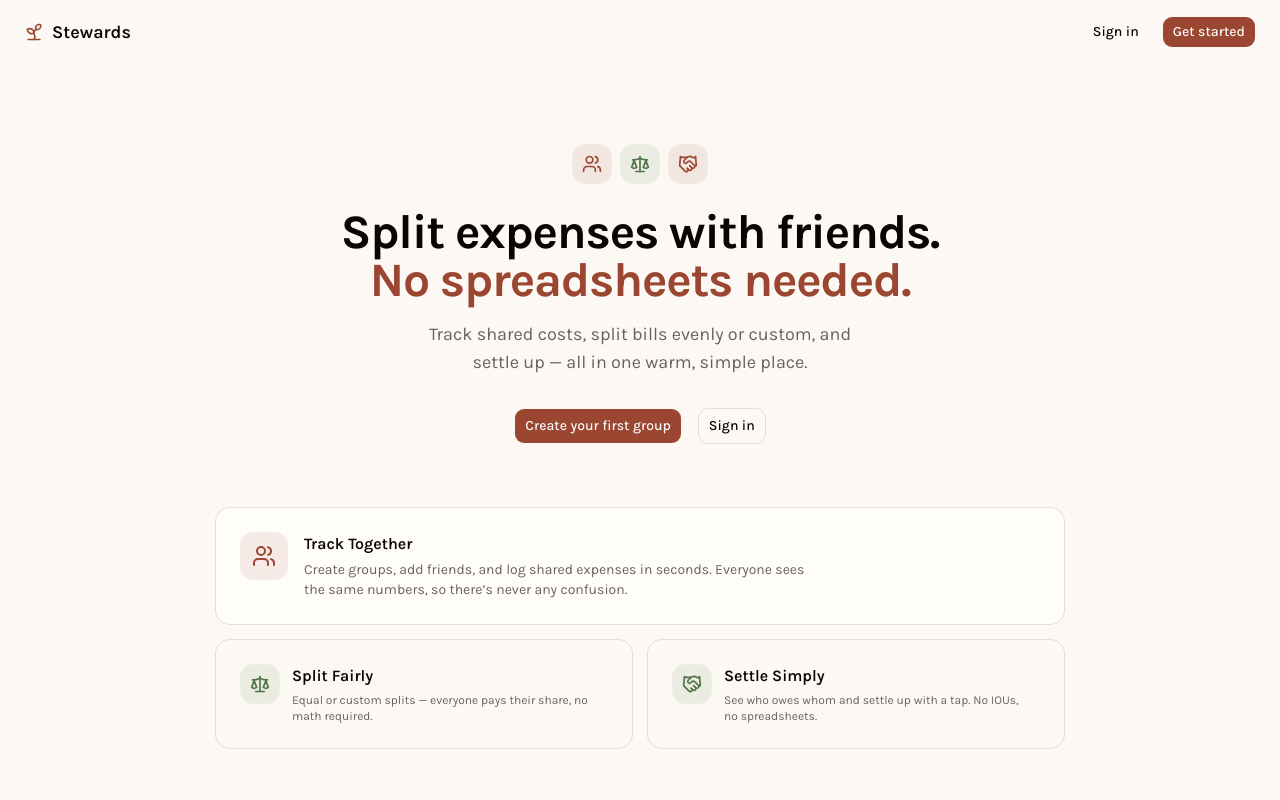
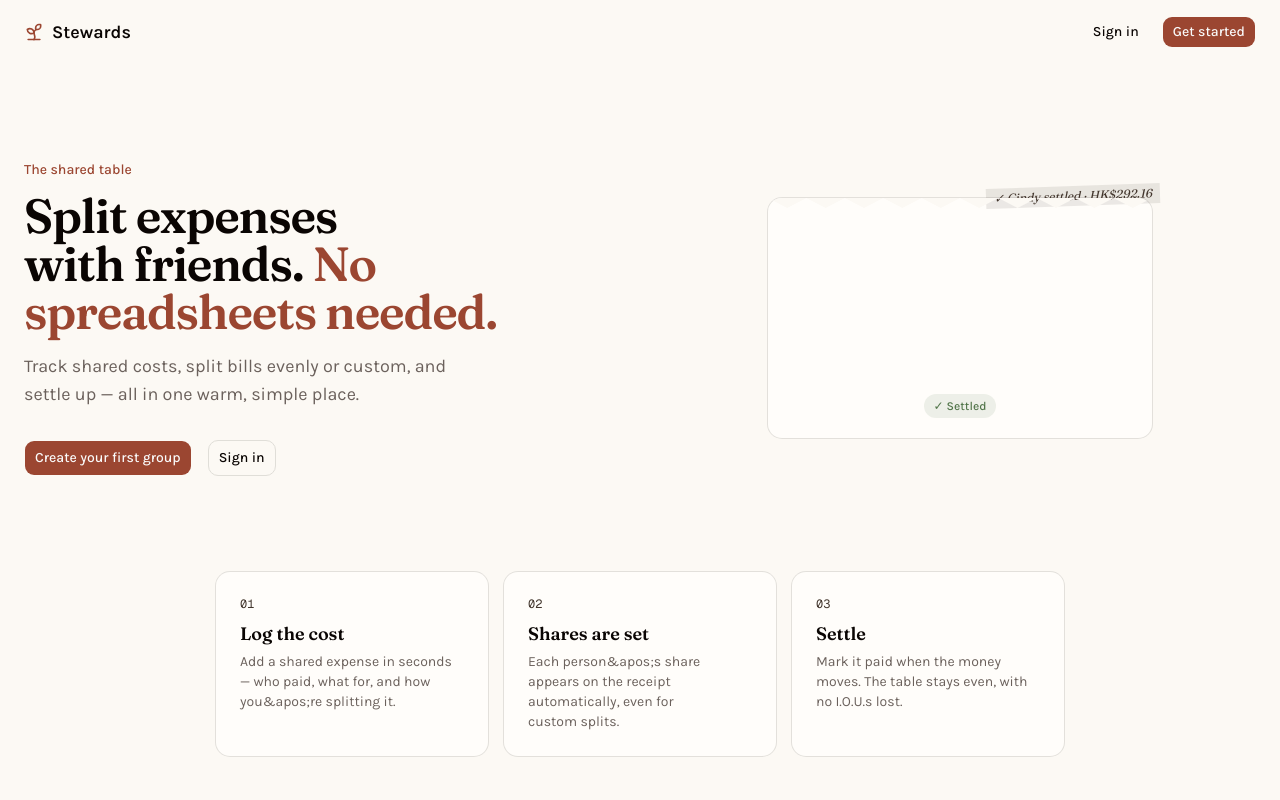
Before and after one commit to tamarayustian/stewards, a Next.js app: page / in a window 1280 px wide. Shown: the top 800 px of the page. Built offline with nearby package versions, Linux system fonts and the light colour scheme.

Commit message:
feat: rework landing hero and settle ritual

```diff
--- a/app/(public)/page.tsx
+++ b/app/(public)/page.tsx
@@ -1,84 +1,74 @@
-import { ArrowRight, Handshake, Scale, Users } from 'lucide-react';
+import { ArrowRight } from 'lucide-react';
 import Link from 'next/link';
 
+import { SplitReceipt } from '@/components/split-receipt';
 import { Button } from '@/components/ui/button';
 
 export default function Home() {
   return (
     <>
-      <section className="flex flex-1 flex-col items-center justify-center px-6 pt-20 pb-16 text-center">
-        <div className="mb-6 flex items-center justify-center gap-2">
-          <div className="flex size-10 items-center justify-center rounded-xl bg-primary/10">
-            <Users className="size-5 text-primary" />
-          </div>
-          <div className="flex size-10 items-center justify-center rounded-xl bg-accent/10">
-            <Scale className="size-5 text-accent" />
-          </div>
-          <div className="flex size-10 items-center justify-center rounded-xl bg-primary/10">
-            <Handshake className="size-5 text-primary" />
-          </div>
-        </div>
-        <h1 className="max-w-2xl text-4xl font-bold tracking-tight text-balance sm:text-5xl">
-          Split expenses with friends. <span className="text-primary">No spreadsheets needed.</span>
+      <section className="grid grid-cols-1 items-center gap-12 px-6 py-20 lg:grid-cols-2 lg:py-24">
+        <div>
+          <p className="text-sm font-medium text-primary">The shared table</p>
+          <h1 className="mt-3 max-w-xl font-heading text-4xl font-semibold tracking-tight text-balance sm:text-5xl">
+            Split expenses with friends.
+            <span className="text-primary"> No spreadsheets needed.</span>
           </h1>
           <p className="mt-4 max-w-md text-lg text-muted-foreground text-pretty">
-          Track shared costs, split bills evenly or custom, and settle up — all in one warm, simple
-          place.
+            Track shared costs, split bills evenly or custom, and settle up — all in one warm,
+            simple place.
           </p>
           <div className="mt-8 flex items-center gap-4">
             <Button size="lg" nativeButton={false} render={<Link href="/register" />}>
               Create your first group
             </Button>
-          <Button variant="outline" size="lg" nativeButton={false} render={<Link href="/login" />}>
+            <Button
+              variant="outline"
+              size="lg"
+              nativeButton={false}
+              render={<Link href="/login" />}
+            >
               Sign in
             </Button>
           </div>
-      </section>
-
-      <section className="mx-auto max-w-4xl space-y-4 px-6 pb-20">
-        <div className="rounded-xl bg-card p-6 ring-1 ring-foreground/10">
-          <div className="flex items-start gap-4">
-            <div className="flex size-12 shrink-0 items-center justify-center rounded-xl bg-primary/10">
-              <Users className="size-6 text-primary" />
         </div>
-            <div>
-              <h2 className="text-base font-semibold">Track Together</h2>
-              <p className="mt-1 max-w-lg text-sm text-muted-foreground text-pretty">
-                Create groups, add friends, and log shared expenses in seconds. Everyone sees the
-                same numbers, so there&rsquo;s never any confusion.
-              </p>
-            </div>
-          </div>
-        </div>
-
-        <div className="grid grid-cols-1 gap-4 sm:grid-cols-2">
-          <div className="flex items-start gap-3 rounded-xl p-6 ring-1 ring-foreground/10">
-            <div className="flex size-10 shrink-0 items-center justify-center rounded-xl bg-accent/10">
-              <Scale className="size-5 text-accent" />
-            </div>
-            <div>
-              <h3 className="text-base font-semibold">Split Fairly</h3>
-              <p className="mt-1 text-xs text-muted-foreground text-pretty">
-                Equal or custom splits — everyone pays their share, no math required.
-              </p>
-            </div>
-          </div>
-          <div className="flex items-start gap-3 rounded-xl p-6 ring-1 ring-foreground/10">
-            <div className="flex size-10 shrink-0 items-center justify-center rounded-xl bg-accent/10">
-              <Handshake className="size-5 text-accent" />
-            </div>
-            <div>
-              <h3 className="text-base font-semibold">Settle Simply</h3>
-              <p className="mt-1 text-xs text-muted-foreground text-pretty">
-                See who owes whom and settle up with a tap. No IOUs, no spreadsheets.
-              </p>
-            </div>
-          </div>
+        <div className="hidden sm:block">
+          <SplitReceipt />
         </div>
       </section>
 
+      <section className="mx-auto max-w-4xl px-6 pb-20">
+        <ol className="grid grid-cols-1 gap-4 sm:grid-cols-3">
+          {[
+            {
+              n: '01',
+              title: 'Log the cost',
+              body: 'Add a shared expense in seconds — who paid, what for, and how you&apos;re splitting it.',
+            },
+            {
+              n: '02',
+              title: 'Shares are set',
+              body: 'Each person&apos;s share appears on the receipt automatically, even for custom splits.',
+            },
+            {
+              n: '03',
+              title: 'Settle',
+              body: 'Mark it paid when the money moves. The table stays even, with no I.O.U.s lost.',
+            },
+          ].map((step) => (
+            <li key={step.n} className="rounded-xl bg-card p-6 ring-1 ring-foreground/10">
+              <p className="font-mono text-xs text-walnut">{step.n}</p>
+              <h2 className="mt-2 font-heading text-lg font-semibold">{step.title}</h2>
+              <p className="mt-1 text-sm text-muted-foreground text-pretty">{step.body}</p>
+            </li>
+          ))}
+        </ol>
+      </section>
+
       <section className="border-t border-border px-6 py-16 text-center">
-        <h2 className="text-xl font-semibold text-balance">Ready to simplify shared expenses?</h2>
+        <h2 className="font-heading text-xl font-semibold">
+          The table&apos;s set. Invite your people.
+        </h2>
         <p className="mt-2 text-sm text-muted-foreground">
           Create your first group and invite your people — it&rsquo;s free.
         </p>
```
Lines whose indentation alone changed are shown as unchanged.
